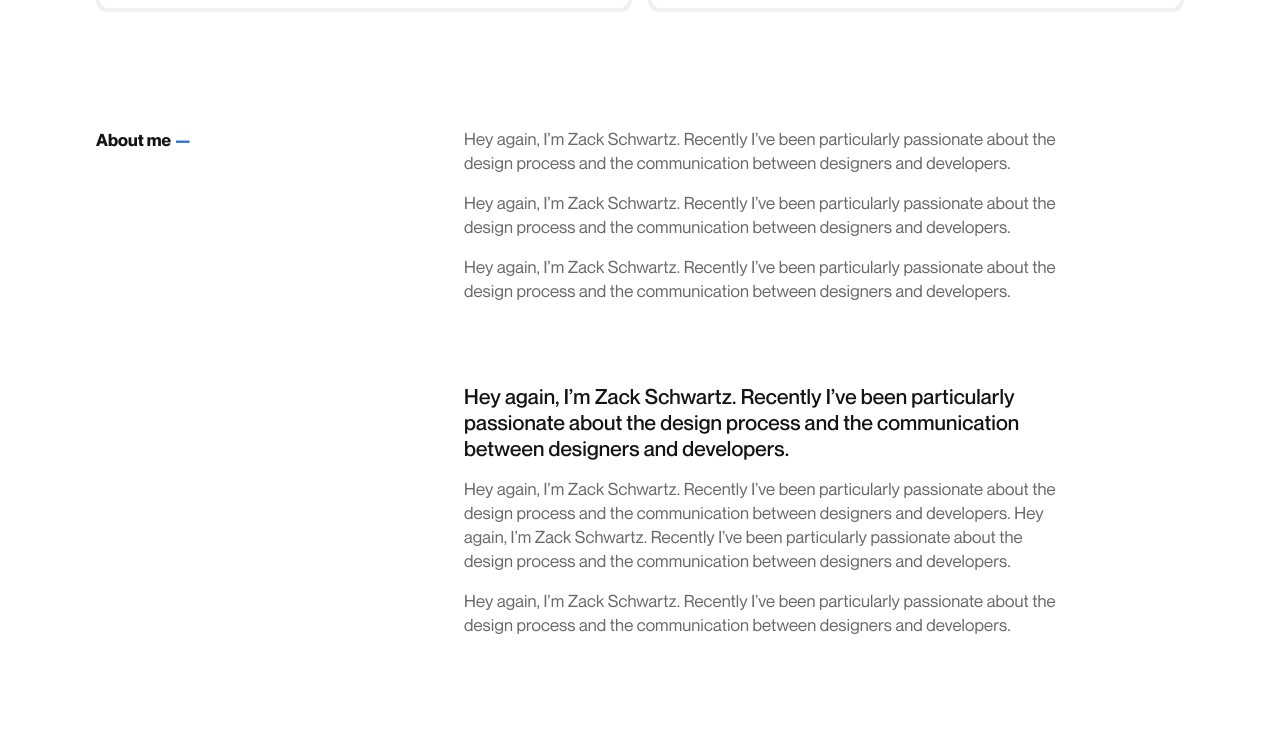
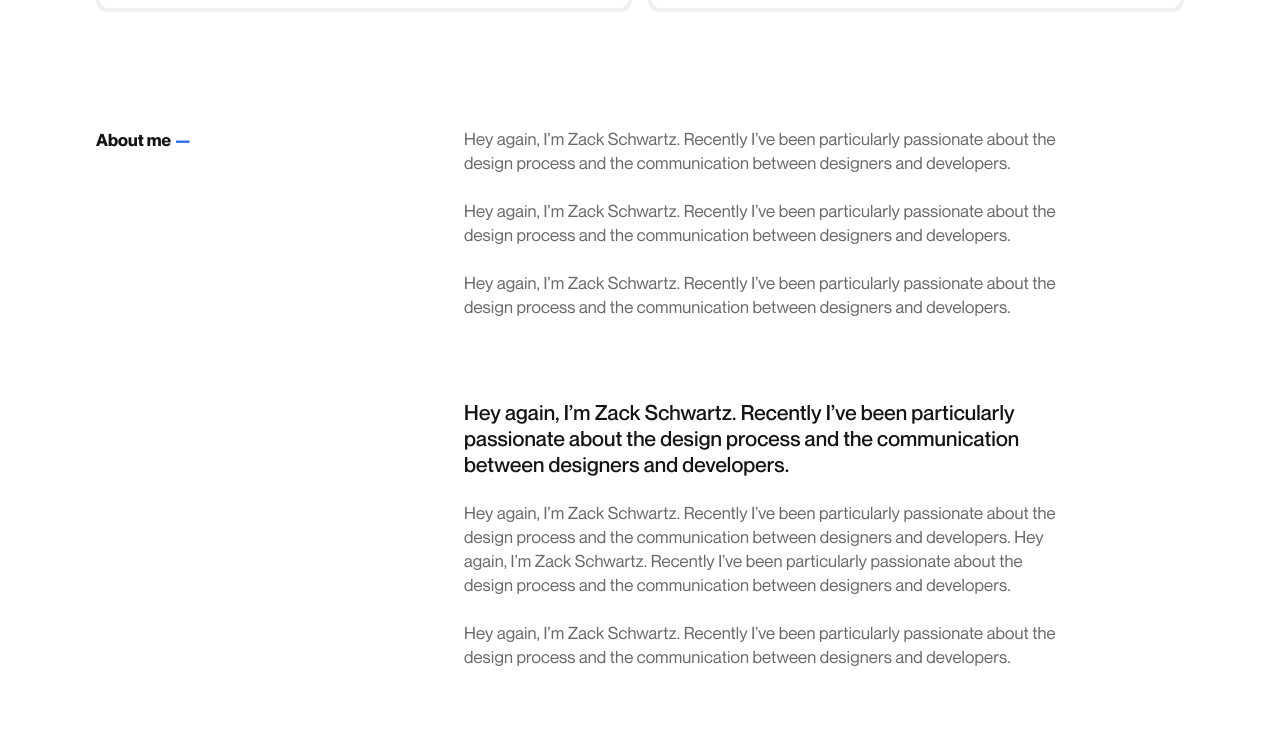
Before and after one commit to ztschwartz/next-portfolio, a Next.js app: page / in a window 1280 px wide. Shown: the part 1580-2332 px from the top of the page. Built offline with nearby package versions, Linux system fonts and the light colour scheme.

Commit message:
layout changes;

```diff
--- a/styles/globals.css
+++ b/styles/globals.css
@@ -600,7 +600,7 @@ a {
 .textGroup{
   display: grid;
   grid-auto-flow: row;
-  gap: 1rem;
+  gap: 1.5rem;
   padding-right: 2rem;
 }
 
@@ -625,10 +625,10 @@ a {
   .textGroup{
     padding-right: 0;
   }
-
+/*
   .contentGroup{
     gap: 4rem;
-  }
+  } */
 
 
 
```
